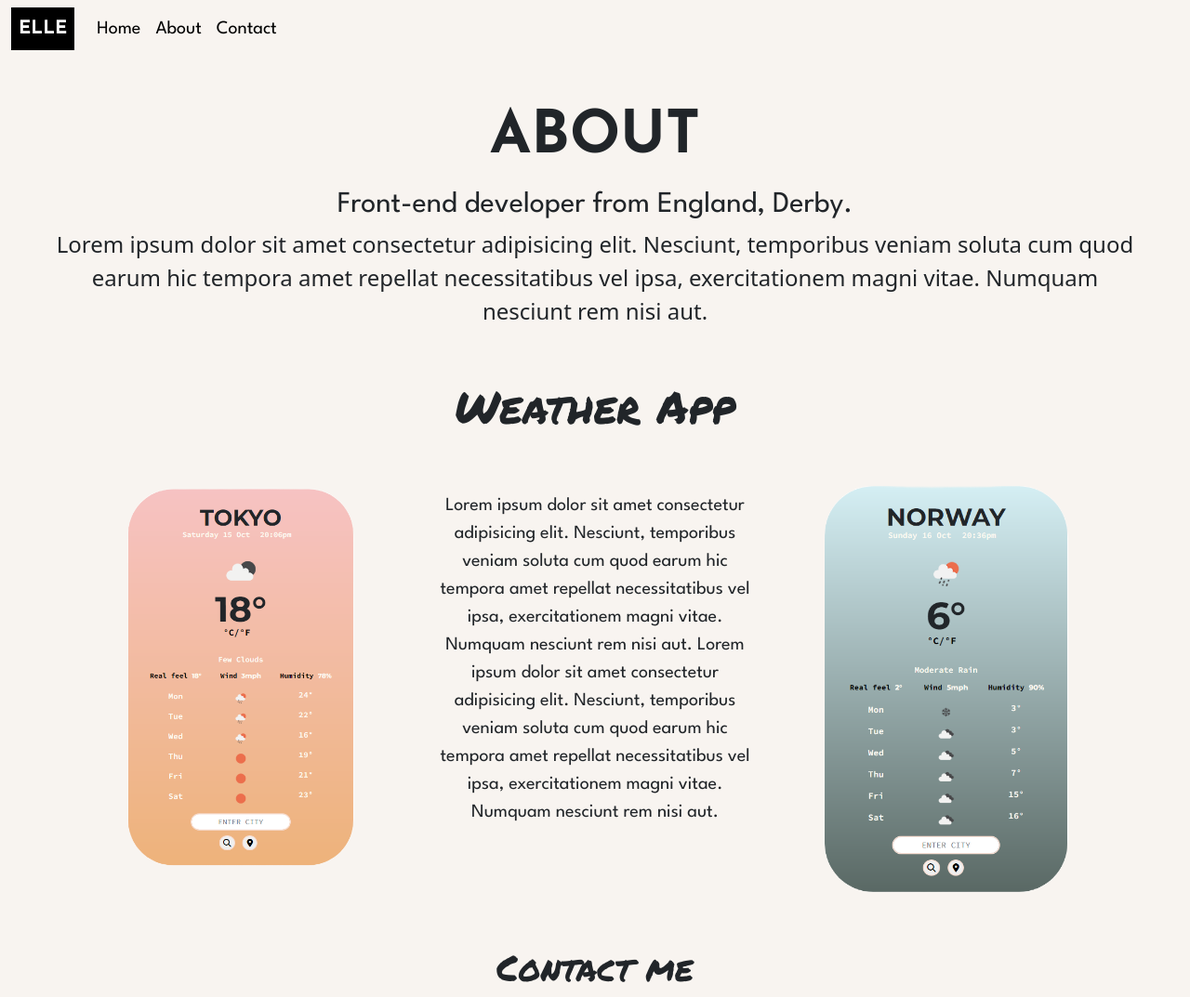
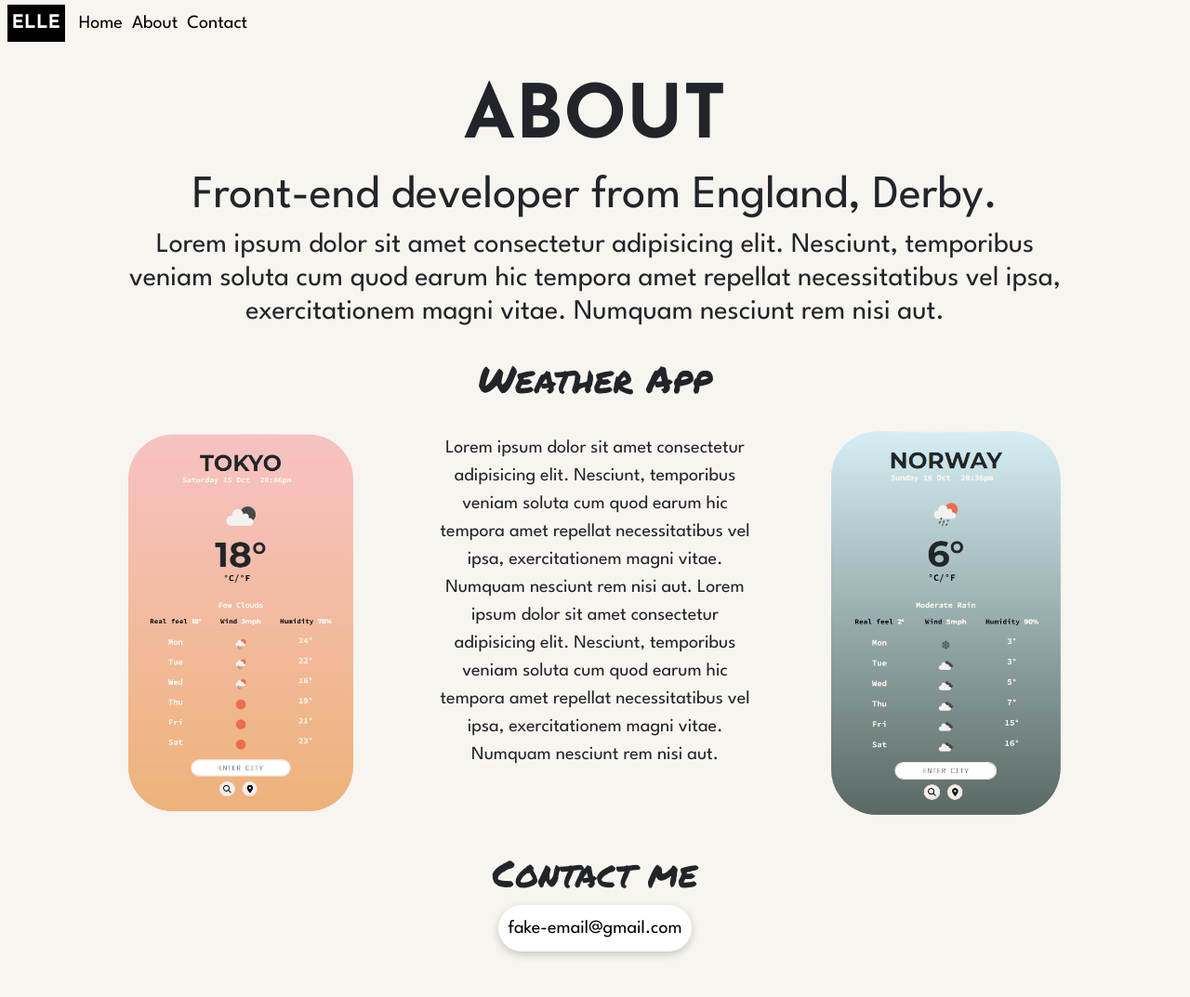
Before and after one commit to EllmoGriff/Portfolio, a plain HTML site: page about.html in a window 1280 px wide. Shown: the top 1073 px of the page at 93% size. Drawn offline with nearby package versions, Linux system fonts and the light colour scheme.

Commit message:
simplified css containers/names. Started creating @media

```diff
--- a/about.html
+++ b/about.html
@@ -49,21 +49,20 @@
         </div>
       </div>
     </nav>
+
     <header>
       <h1 id="about-header" class="mt-5">about</h1>
-      <div class="intro-from text-center">
-        Front-end developer from England, Derby.
-      </div>
+      <h2 class="text-center">Front-end developer from England, Derby.</h2>
 
-      <p class="intro-about text-center mx-5">
+      <h4 class="text-center mx-5">
         Lorem ipsum dolor sit amet consectetur adipisicing elit. Nesciunt,
         temporibus veniam soluta cum quod earum hic tempora amet repellat
         necessitatibus vel ipsa, exercitationem magni vitae. Numquam nesciunt
         rem nisi aut.
-      </p>
+      </h4>
     </header>
 
-    <div class="weatherapp-title text-center mt-5">Weather App</div>
+    <h5 class="mt-5">Weather App</h5>
 
     <div class="container text-center mt-5 mb-5 project-1">
       <div class="row">
@@ -76,7 +75,7 @@
           />
         </div>
         <div class="col-lg-4">
-          <p class="weather-app-desc p-2">
+          <p class="text-center p-2">
             Lorem ipsum dolor sit amet consectetur adipisicing elit. Nesciunt,
             temporibus veniam soluta cum quod earum hic tempora amet repellat
             necessitatibus vel ipsa, exercitationem magni vitae. Numquam
@@ -98,7 +97,7 @@
     </div>
 
     <div id="go-to-contact">
-      <p class="contact-header text-center">Contact me</p>
+      <h5>Contact me</h5>
       <span class="nav-links">
         <a
           href="mailto:fakeEmail@gmail.com"
--- a/css/style.css
+++ b/css/style.css
@@ -1,44 +1,56 @@
 :root {
-  --Big-font: "Permanent Marker", cursive;
-  --small-font: "League Spartan", sans-serif;
-  --bold-font: "Josefin Sans", sans-serif;
-  --main-color: #f8f4f0;
-  --mid-color: #d9cab6;
-  --hover-color: #e89161;
-  --font-color: black;
+  --ff-decorative: "Permanent Marker", cursive;
+  --ff-primary: "League Spartan", sans-serif;
+  --ff-bold-primary: "Josefin Sans", sans-serif;
+
+  --clr-neutral-100: #f8f4f0;
+  --clr-neutral-200: #d9cab6;
+  --clr-neutral-900: black;
+  --clr-primary-300: #e89161;
+
   --shadow: 0 3px 10px rgb(0 0 0 / 0.2);
 }
+
 html {
   scroll-behavior: smooth;
+  font-size: 62.5%;
 }
 body {
-  background-color: var(--main-color);
+  background-color: var(--clr-neutral-100);
+  margin: auto;
+  font-family: var(--ff-primary);
+}
+header {
+  width: 85%;
+  display: block;
   margin: auto;
 }
+.container {
+  margin: 4em auto;
+}
 .navbar-brand {
-  background-color: black;
+  background-color: var(--clr-neutral-900);
 }
 .navbar-brand:hover {
-  background-color: #e89161;
+  background-color: var(--clr-primary-300);
   transition: ease-in-out 150ms;
 }
 .navbar a {
-  font-family: var(--small-font);
-  font-size: 20px;
-  color: black;
+  font-size: 2rem;
+  color: var(--clr-neutral-900);
 }
 .navbar a:hover {
-  color: var(--mid-color);
+  color: var(--clr-neutral-200);
 }
 a.brand {
-  font-family: var(--bold-font);
+  font-family: var(--ff-bold-primary);
   text-transform: uppercase;
   font-weight: 700;
-  background-color: black;
+  background-color: var(--clr-neutral-900);
 }
 h1 {
-  font-family: var(--Big-font);
-  font-size: 5vmax;
+  font-family: var(--ff-decorative);
+  font-size: 8rem;
   text-align: center;
 }
 a.hey,
@@ -50,84 +62,73 @@ a.hi {
 a.hey:hover,
 a.hi:hover,
 a.hello:hover {
-  color: var(--mid-color);
+  color: var(--clr-neutral-200);
   transition: ease-in-out 250ms;
 }
-h3 {
-  font-size: 6vmax;
-  font-family: var(--bold-font);
+h3,
+#about-header {
+  font-size: 8rem;
+  font-family: var(--ff-bold-primary);
   text-transform: uppercase;
   font-weight: bold;
 }
 h2 {
-  font-family: var(--small-font);
   text-align: center;
-  font-size: 2.5vmax;
+  font-size: 5rem;
 }
-.intro-home {
-  font-size: 2vmax;
-}
-.details {
-  max-width: 70%;
-  margin-top: 50px;
-  display: flex;
-  justify-content: space-between;
+h4 {
+  font-size: 3rem;
+  text-align: center;
 }
 ul {
   padding: 0;
   list-style: none;
-  font-family: var(--bold-font);
+  font-family: var(--ff-decorative);
 }
 li {
   text-transform: uppercase;
-  font-size: 3vmin;
+  font-size: 3rem;
 }
 .age,
-.name,
 .lang,
 .from,
 .nick {
-  font-family: var(--small-font);
+  font-family: var(--ff-primary);
   text-transform: none;
 }
+p {
+  font-size: 2rem;
+  text-align: start;
+  line-height: 1.5;
+}
 
-.details-contact {
-  text-align: start;
-  font-size: 2.5vmin;
+h5 {
+  font-size: 4rem;
+  font-family: var(--ff-decorative);
+  text-align: center;
+}
+
+.click-here {
+  font-family: var(--ff-decorative);
+  display: inline;
+}
+
+.project-1 {
+  display: flex;
+  justify-content: center;
 }
 
 #img-of-me {
-  max-width: 60%;
+  max-width: 25rem;
   border-radius: 500px 500px 0 0;
 }
-.quote {
-  font-family: var(--small-font);
-  font-size: 3vmin;
-}
-.click-here {
-  font-family: var(--Big-font);
-  display: inline;
+
+#weatherapp-img {
+  max-width: 28rem;
 }
 
-#about-header {
-  font-size: 5vmax;
-  margin: 0px;
-  font-family: var(--bold-font);
-  font-weight: 700;
-  text-transform: uppercase;
-}
-.intro-from {
-  margin-top: 10px;
-  font-family: var(--small-font);
-  font-size: 4vmin;
-}
-.intro-about {
-  font-size: 3vmin;
-}
-
-.contact-header {
-  font-size: 3vmax;
-  font-family: var(--Big-font);
+#weatherapp-rain-img {
+  max-width: 26rem;
 }
 
 .nav-links {
@@ -135,30 +136,9 @@ li {
   justify-content: center;
 }
 
-.project-1 {
-  display: flex;
-  justify-content: center;
-}
-
-.weatherapp-title {
-  font-family: var(--Big-font);
-  font-size: 6vmin;
-}
-
-#weatherapp-img {
-  max-width: 280px;
-}
-.weather-app-desc {
-  font-family: var(--small-font);
-  font-size: 2.5vmin;
-}
-#weatherapp-rain-img {
-  max-width: 275px;
-}
-
 #email {
-  font-family: var(--small-font);
-  max-width: 300px;
+  font-family: var(--ff-primary);
+  max-width: 30rem;
   margin: 30px;
   padding: 10px;
   background-color: white;
@@ -170,7 +150,64 @@ li {
 }
 
 a#email:hover {
-  background-color: var(--hover-color);
+  background-color: var(--clr-primary-300);
   color: white;
   transition: ease-in-out 150ms;
 }
+
+@media (max-width: 600px) {
+  h1 {
+    font-size: 5rem;
+    text-align: right;
+  }
+
+  h2 {
+    font-size: 2.5rem;
+  }
+  h4 {
+    font-size: 1.75rem;
+  }
+  h3 {
+    display: none;
+  }
+  h5 {
+    font-size: 3rem;
+  }
+  li {
+    font-size: 2rem;
+  }
+  p {
+    font-size: 1.5rem;
+  }
+  .container {
+    width: 80%;
+  }
+
+  #about-header {
+    text-align: center;
+    font-size: 5rem;
+  }
+
+  #img-of-me {
+    width: 18rem;
+  }
+}
+/*
+@media (min-width: 700px) {
+  h3 {
+    font-size: 5.5rem;
+  }
+  h1,
+  #about-header {
+    font-size: 6rem;
+  }
+  h2 {
+    font-size: 4rem;
+  }
+  h4 {
+    font-size: 2.5rem;
+  }
+  li {
+    font-size: 2.5rem;
+  }
+} */
```
Also changed, not shown: index.html (+11 -14 lines).
